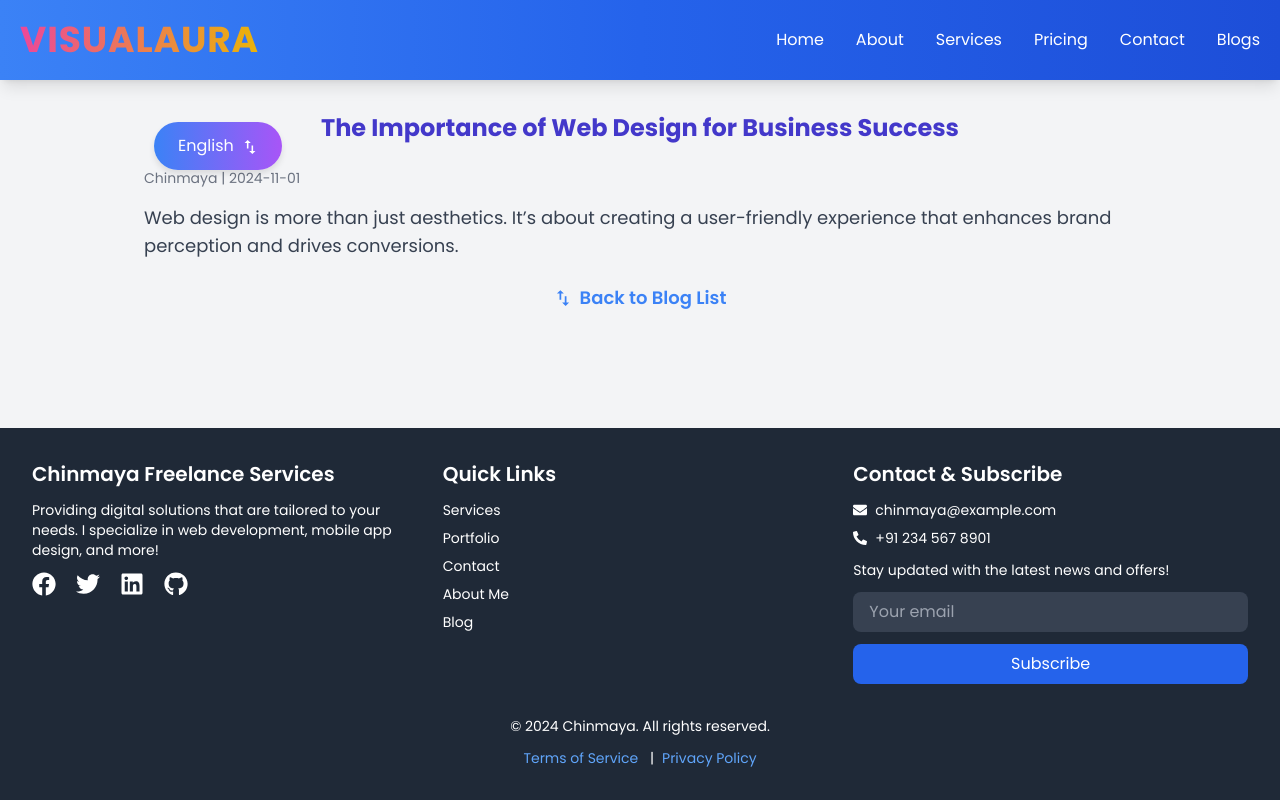
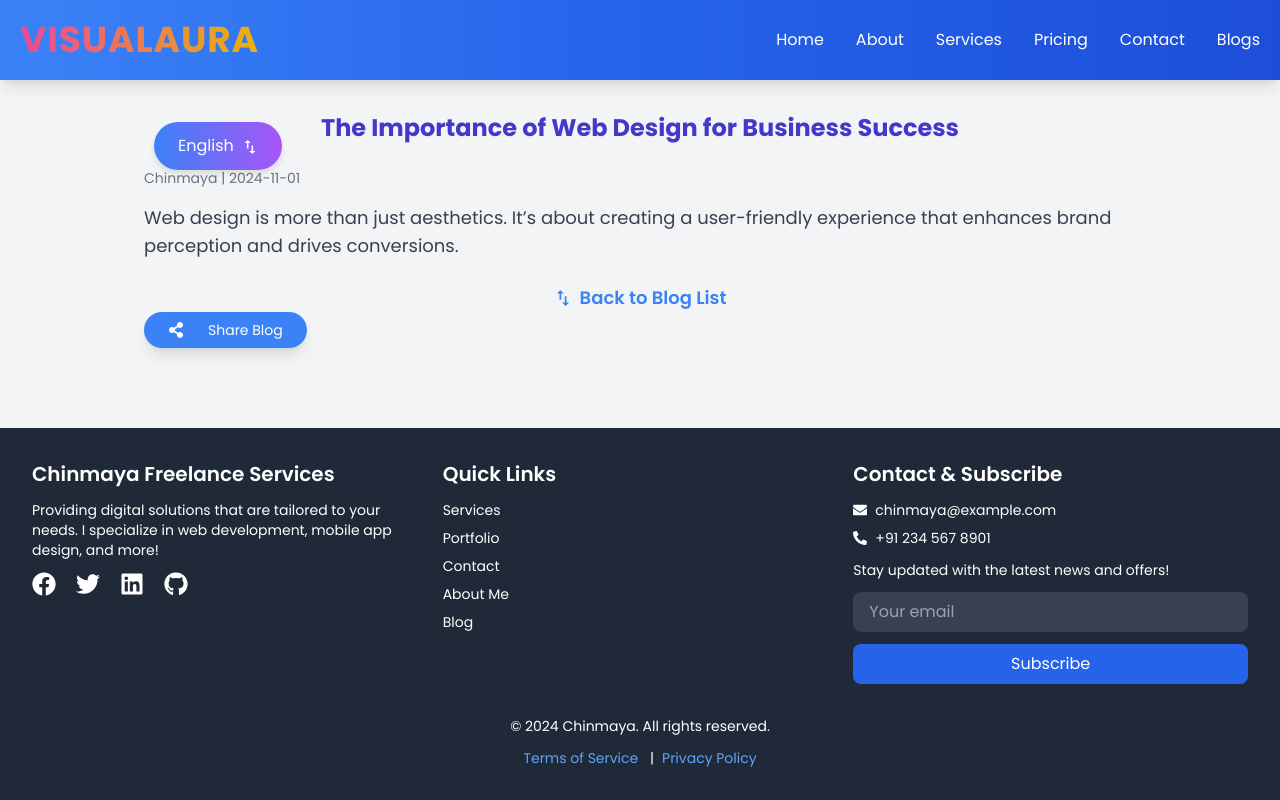
Before and after one commit to Chinmaya0011/VisualAura, a React (Vite) app in the folder client/my-agency/: page /blog/1 in a window 1280 px wide. Built offline with nearby package versions, Linux system fonts and the light colour scheme.

Commit message:
add shared button for blog

```diff
--- /dev/null
+++ b/client/my-agency/src/components/ShareBlogButton.jsx
@@ -0,0 +1,62 @@
+import React, { useState } from 'react';
+import { FaShareAlt, FaCheck, FaSpinner } from 'react-icons/fa';
+
+const ShareBlogButton = () => {
+  const [copied, setCopied] = useState(false);
+  const [loading, setLoading] = useState(false);
+  const [icon, setIcon] = useState(<FaShareAlt />);
+
+  const handleShare = () => {
+    const currentUrl = window.location.href;
+
+    setIcon(<FaSpinner className="animate-spin text-white" />); // Add animation and color change to spinner
+    setLoading(true);
+
+    setTimeout(() => {
+      navigator.clipboard.writeText(currentUrl)
+        .then(() => {
+          setCopied(true);
+          setIcon(<FaCheck className="text-white" />); // Set check icon with color change
+
+          setTimeout(() => {
+            setCopied(false);
+            setIcon(<FaShareAlt className="text-white" />); // Reset to share icon
+            setLoading(false);
+          }, 2000);
+        })
+        .catch((err) => {
+          console.error('Failed to copy: ', err);
+          setLoading(false);
+        });
+    }, 1000);
+  };
+
+  return (
+    <div className="relative">
+      <button
+        onClick={handleShare}
+        className="bg-blue-500 text-white py-2 px-6 rounded-full shadow-lg hover:bg-blue-600 focus:outline-none transition duration-300 flex items-center justify-center gap-3"
+      >
+        {/* Display text when URL is copied */}
+        {copied && (
+          <span className="absolute bottom-14 text-xs text-white font-semibold bg-black py-1 px-3 rounded-lg opacity-90 transition duration-300 transform translate-y-2">
+            Copied URL
+          </span>
+        )}
+
+        {/* Display the icon based on state */}
+        <span className="mr-3">{icon}</span>
+
+        {/* Add a text label */}
+        {!loading && !copied && (
+          <span className="text-white text-sm font-medium">Share Blog</span>
+        )}
+        {loading && !copied && (
+          <span className="text-white text-sm font-medium">Sharing...</span>
+        )}
+      </button>
+    </div>
+  );
+};
+
+export default ShareBlogButton;
--- a/client/my-agency/src/pages/BlogDetail.jsx
+++ b/client/my-agency/src/pages/BlogDetail.jsx
@@ -6,7 +6,7 @@ import Navbar from '../components/Navbar';
 import Footer from '../components/Footer';
 import { Link } from 'react-router-dom';
 import LanguageToggleButton from '../components/LanguageToggleButton';  // Importing LanguageToggleButton
-
+import ShareBlogButton from '../components/ShareBlogButton';
 const BlogDetail = () => {
   const { id } = useParams();
   const blog = blogs.find((b) => b.id === parseInt(id));
@@ -50,6 +50,7 @@ const BlogDetail = () => {
             <span>Back to Blog List</span>
           </Link>
         </div>
+        <ShareBlogButton/>
       </div>
 
       <Footer /> {/* Include your Footer here */}
```
